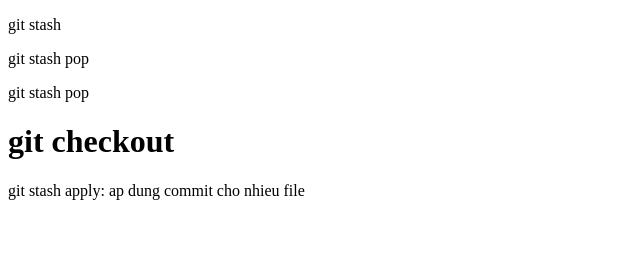
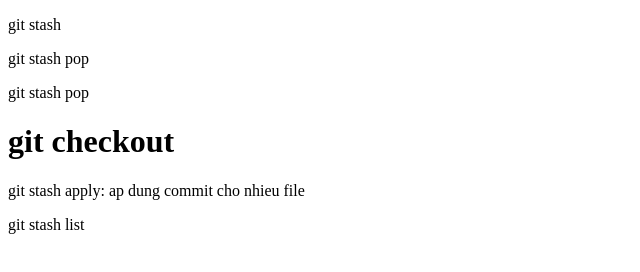
Before and after one commit to thangramsay/lecture5, a plain HTML site: page index.html in a window 1280 px wide. Shown: the full height of the page, 0-640 px from the left. Drawn offline with Linux system fonts and the light colour scheme.

Commit message:
Update index.html

```diff
--- a/index.html
+++ b/index.html
@@ -11,6 +11,7 @@
     <p>git stash pop</p>
     <h1>git checkout</h1>
     <p> git stash apply: ap dung commit cho nhieu file</p>
+    <p>git stash list</p>
 
 </body>
 </html>
```
